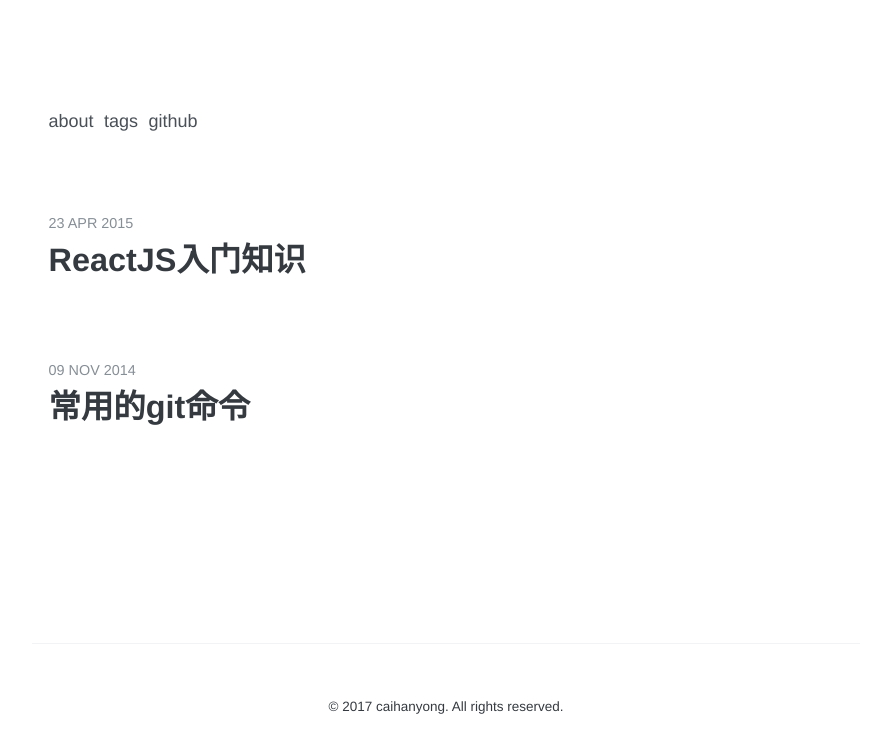
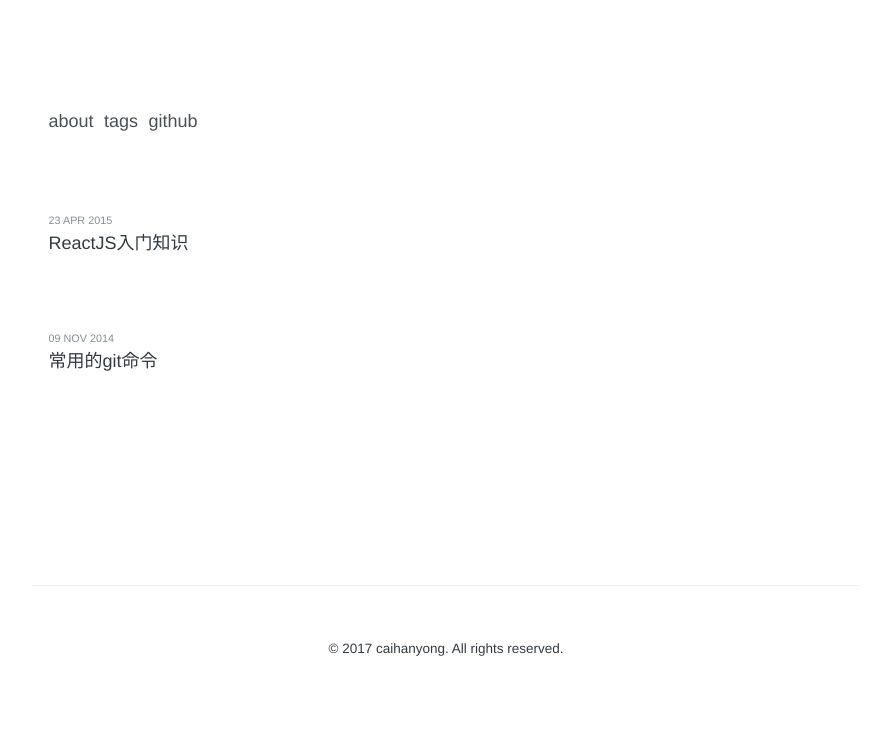
Before and after one commit to ada012/chanyying.github.com, a Jekyll site: the page built from index.html, in a window 1280 px wide. Shown: the top 753 px of the page, without its empty margins (194-1085 px from the left). Built offline with Jekyll 4.4.1, drawn with Linux system fonts in a browser that asks for light colours; the list of posts is cut into pages by our own code.

Commit message:
修改样式

```diff
--- a/_sass/_site.scss
+++ b/_sass/_site.scss
@@ -198,13 +198,13 @@ body {
 
     &-title {
       margin-bottom: .3rem;
-      font-size : 1.8rem;
-      font-weight: 600;
+      font-size : 1rem;
+      font-weight: 400;
     }
 
     &-date {
       color: $base-lighten-color;
-      font-size: .8rem;
+      font-size: .6rem;
       text-transform: uppercase;
     }
 
```
